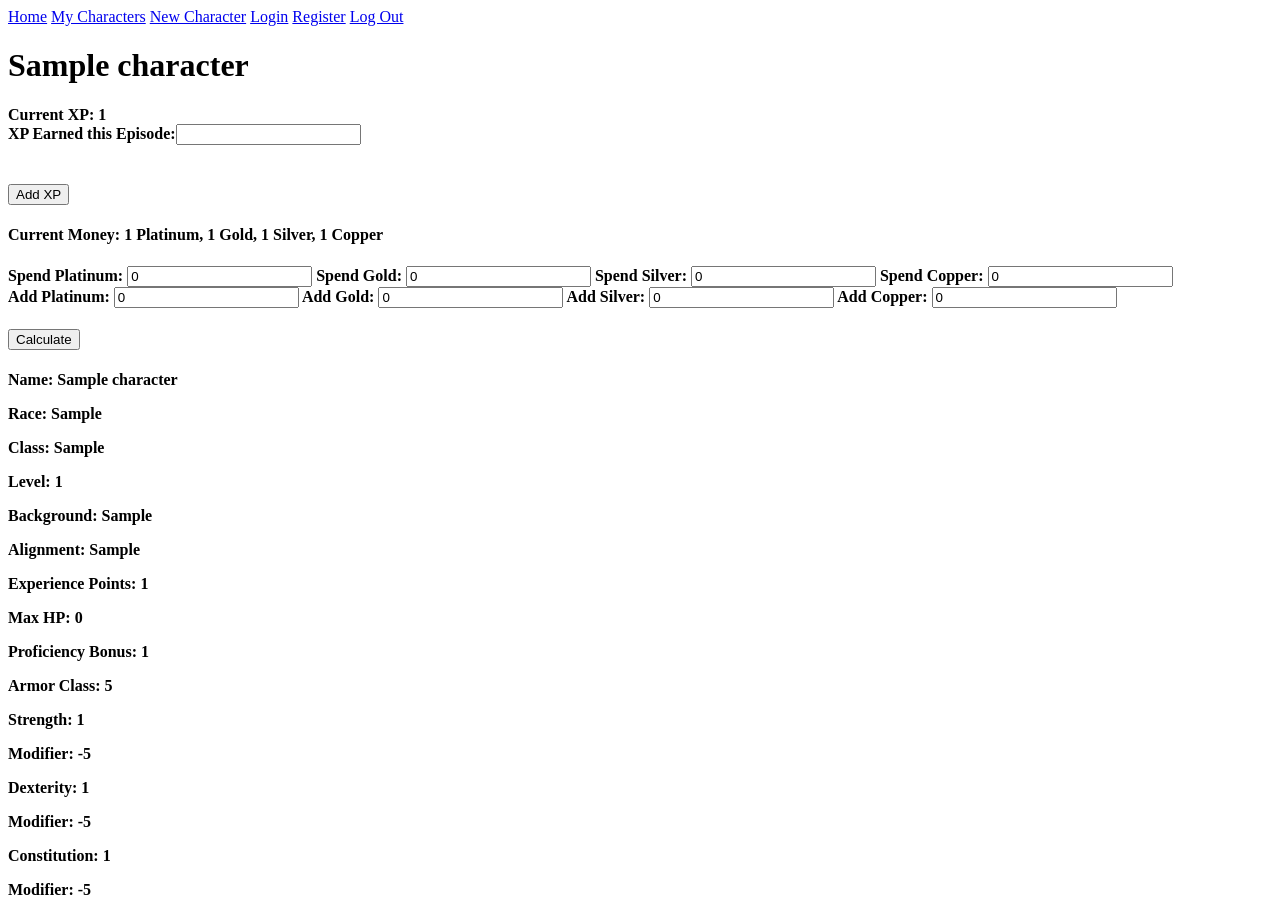
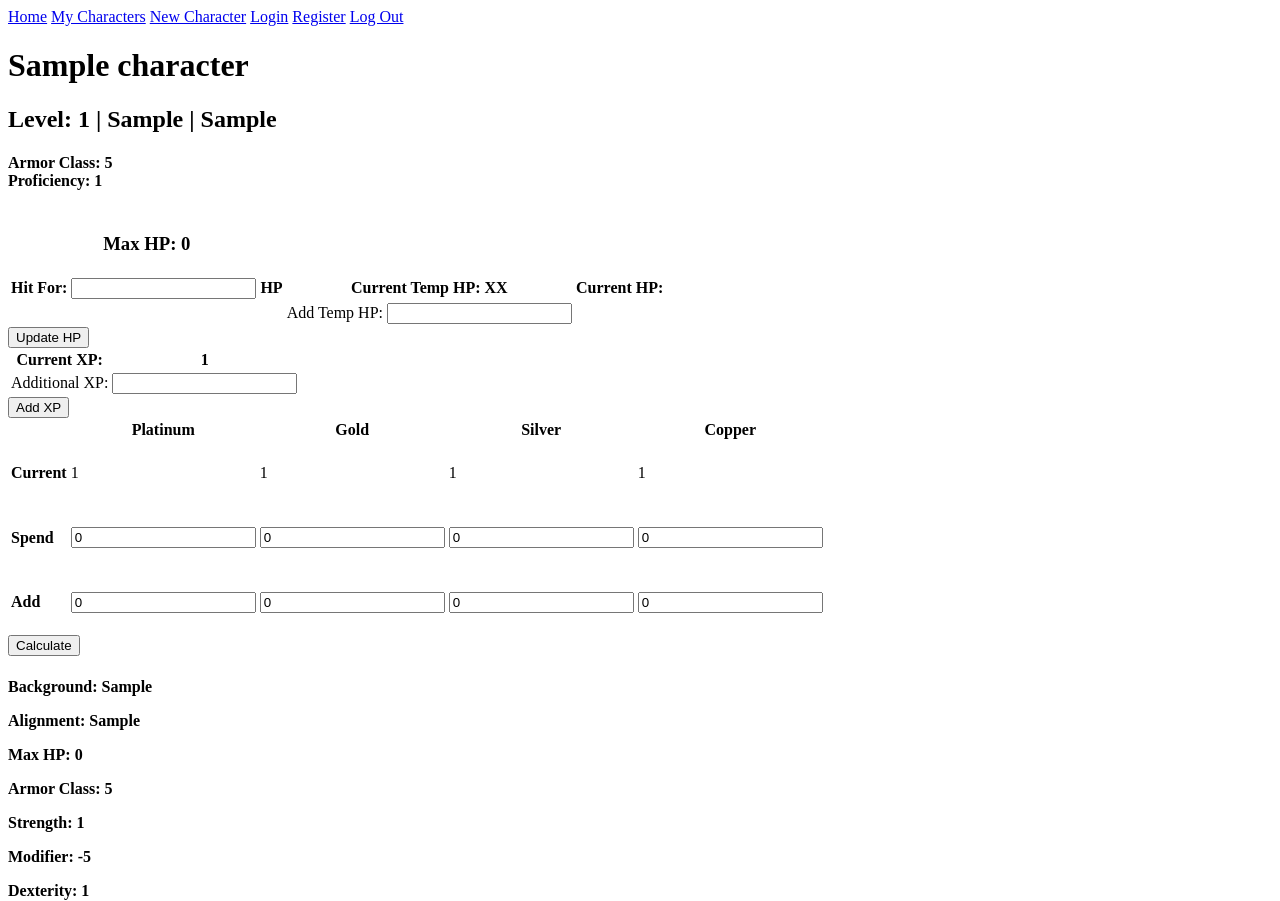
Before and after one commit to PESmereczniak/charsheets, a Flask app: page /characterSheet?id=1 in a window 1280 px wide. Shown: the top 901 px of the page. Run offline with Flask 2, Linux system fonts and the light colour scheme; the visitor is signed in with stand-in values (Sample User, id 1); tables that the repository leaves empty hold one stand-in row (values such as "Sample post").

Commit message:
start HP added, level XP Pro update added, start HP tracking

```diff
--- a/main.py
+++ b/main.py
@@ -268,9 +268,22 @@ def createNew():
     charisma = int(request.form['charisma'])
     charisma = charisma + chabns
 
-#SET HP TO 0; forces int
+#SET HP
+    #Need TOTAL Constitution Mod for start HP
+    if int(constitution + conbns)%2==0:
+        conmod = int((int((constitution + conbns)-10))/2)
+    else:
+        conmod = int((int((constitution + conbns)-11))/2)
+    #HP Functions
     hp = 0
-
+    if charclass == "Barbarian":
+        hp = 12 + conmod + (7*(level-1))
+    if charclass == "Bard" or charclass == "Cleric" or charclass == "Druid" or charclass == "Monk" or charclass == "Rogue" or charclass == "Warlock":
+        hp = 8 + conmod + (5*(level-1))
+    if charclass == "Fighter" or charclass == "Paladin" or charclass == "Ranger":
+        hp = 10 + conmod + (6*(level-1))
+    if charclass == "Sorcerer" or charclass == "Wizard":
+        hp = 6 + conmod + (4*(level-1))
 #SETS CHARACTERS MONEY (CURRENTLY STATIC, BUT WILL BE MADE TO FIT DIFFERENT CLASSES)
     charCopper = 0
     charSilver = 0
@@ -438,9 +451,73 @@ def updateXP():
     #Get Current XP from TABLE
     currentXP = thisCharacter.exp
     plusXP = int(request.form['additionalXP']) #CRASHES IF THIS IS BLANK
-#    return 'The value of plusXP: ' + str(plusXP)
+    newXP = currentXP + plusXP
+#GIVES NEW LEVEL AND NEW PROFICIENCY BONSU
+    if newXP <= 299:
+        newLevel = 1
+        newProficiency = 2
+    if newXP > 299 and newXP < 900:
+        newLevel = 2
+        newProficiency = 2
+    if newXP >= 900 and newXP < 2700:
+        newLevel = 3
+        newProficiency = 2
+    if newXP >= 2700 and newXP < 6500:
+        newLevel = 4
+        newProficiency = 2
+    if newXP >= 6500 and newXP < 14000:
+        newLevel = 5
+        newProficiency = 3
+    if newXP >= 14000 and newXP < 23000:
+        newLevel = 6
+        newProficiency = 3
+    if newXP >= 23000 and newXP < 34000:
+        newLevel = 7
+        newProficiency = 3
+    if newXP >= 34000 and newXP < 48000:
+        newLevel = 8
+        newProficiency = 3
+    if newXP >= 48000 and newXP < 64000:
+        newLevel = 9
+        newProficiency = 4
+    if newXP >= 64000 and newXP < 85000:
+        newLevel = 10
+        newProficiency = 4
+    if newXP >= 85000 and newXP < 100000:
+        newLevel = 11
+        newProficiency = 4
+    if newXP >= 100000 and newXP < 120000:
+        newLevel = 12
+        newProficiency = 4
+    if newXP >= 120000 and newXP < 140000:
+        newLevel = 13
+        newProficiency = 5
+    if newXP >= 140000 and newXP < 165000:
+        newLevel = 14
+        newProficiency = 5
+    if newXP >= 165000 and newXP < 195000:
+        newLevel = 15
+        newProficiency = 5
+    if newXP >= 195000 and newXP < 225000:
+        newLevel = 16
+        newProficiency = 5
+    if newXP >= 225000 and newXP < 265000:
+        newLevel = 17
+        newProficiency = 6
+    if newXP >= 265000 and newXP < 305000:
+        newLevel = 18
+        newProficiency = 6
+    if newXP >= 305000 and newXP < 355000:
+        newLevel = 19
+        newProficiency = 6
+    if newXP > 355000:
+        newLevel = 20
+        newProficiency = 6
+
     if request.method == 'POST':
-        thisCharacter.exp = currentXP + plusXP
+        thisCharacter.exp = newXP
+        thisCharacter.level = newLevel
+        thisCharacter.proficiency = newProficiency
         db.session.commit()
         return redirect('/characterSheet?id='+CID)
 
@@ -451,9 +528,6 @@ def calcMoney():
     thisCharacter = Character.query.get(CID)
 
 #GET +/- MONEY FROM FORM (WORKS; NEEDS REFINMENT)
-    # monies = ['addPlat', 'addGold', 'addSilv', 'addCopp', 'subPlatt', 'subGold', 'subSilv', 'subCopp']
-    # for i in monies:
-    #     i = int(request.form["i"])
     addPlat = int(request.form['addPlat'])
     addGold = int(request.form['addGold'])
     addSilv = int(request.form['addSilv'])
@@ -476,7 +550,7 @@ def calcMoney():
 #CHANGE CHARACTERS CURRENT MONEY AMMOUNT (NEED TO MAKE CHANGES FOR values greater than one conversion)
     newCopp = currentcopp + addCopp - subCopp
 
-    if newCopp > 99 or currentcopp > 99:
+    while newCopp > 99 or currentcopp > 99:
         newCopp = newCopp - 100
         uppSilv = 1
     if newCopp <= 0 or currentcopp <=0:
@@ -502,7 +576,6 @@ def calcMoney():
 
 #UPDATES CHARACTER MONEY
     if request.method == 'POST':
-#MONEY UPDATER FUNCTIONS HERE
         thisCharacter.charPlatinum = newPlat
         thisCharacter.charGold = newGold
         thisCharacter.charSilver = newSilv
@@ -510,6 +583,17 @@ def calcMoney():
         db.session.commit()
         return redirect('/characterSheet?id='+CID)
 
+#IN-GAME HP CONTROLS
+# @app.route('/hpMods')
+# def hpMods():
+#     #Identify Character with Character ID
+#     CID = request.form["charID"]
+#     thisCharacter = Character.query.get(CID)
+#     #GET CURRENT HP LEVELS
+#     maxHP =
+#     hitHP =
+#     addTmpHP =
+#     subTmpHP =
 #RENDERS PAGE OF CHARACTERS CREATED BY CURRENT USER
 @app.route('/userCharacters', methods=['POST', 'GET'])
 def characters():
--- a/templates/character.html
+++ b/templates/character.html
@@ -2,7 +2,7 @@
 {% block content %}
 <html>
     <head>
-        <title>{{title}}</title>
+        <title>{{title}} Level: {{thisCharacter.level}} {{thisCharacter.charclass}}</title>
         <style>
             .error {
                 color: red;
@@ -19,35 +19,83 @@
         {% endfor %}
         </ul>
     {% endwith %}    -->
-<form action = "/updateXP" method="POST">
-  <input type="text" name="charID" value={{thisCharacter.id}} hidden>
-  <h4>Current XP: {{thisCharacter.exp}}<br>XP Earned this Episode:<input type="number" name="additionalXP" id="21"></h4><br>
+<h2>Level: {{thisCharacter.level}} | {{thisCharacter.race}} | {{thisCharacter.charclass}}</h2>
+<h4>Armor Class: {{ac}}<div name = 'proficiency'>Proficiency: {{thisCharacter.proficiency}}</div></h4>
+<form action = "/hpMods" method="POST"> <input type="text" name="charID" value={{thisCharacter.id}} hidden>
+  <table>
+    <tr>
+      <th><h3>Max HP: {{hp}}</h3></th>
+      <th> </th>
+      <th> </th>
+      <th> </th>
+    </tr>
+    <tr>
+      <th>Hit For: <input type="text" name="subHP"> HP</th>
+      <th>Current Temp HP: XX</th>
+      <th>Current HP: </th>
+    </tr>
+    <tr>
+      <td> </td>
+      <td>Add Temp HP: <input type="text" name="addTempHP"></td>
+      <td> </td>
+    </tr>
+  </table>
+  <input type="submit" value="Update HP">
+</form>
+<form action = "/updateXP" method="POST"> <input type="text" name="charID" value={{thisCharacter.id}} hidden>
+  <table>
+    <tr>
+      <th>Current XP:</th>
+      <th>{{thisCharacter.exp}}</th>
+    </tr>
+    <tr>
+      <td>Additional XP:</td>
+      <td><input type="number" name="additionalXP" id="21"></td>
+    </tr>
+  </table>
   <input type="submit" value="Add XP">
 </form>
-<form action="/calcMoney" method="POST">  <input type="text" name="charID" value={{thisCharacter.id}} hidden>
-  <h4>Current Money: {{thisCharacter.charPlatinum}} Platinum, {{thisCharacter.charGold}} Gold, {{thisCharacter.charSilver}} Silver, {{thisCharacter.charCopper}} Copper</h4>
-  <h4>Spend Platinum: <input type="number" name="subPlat" value=0>
-    Spend Gold: <input type="number" name="subGold" value=0>
-    Spend Silver: <input type="number" name="subSilv" value=0>
-    Spend Copper: <input type="number" name="subCopp" value=0>
-    <br>Add Platinum: <input type="number" name="addPlat" value=0>
-    Add Gold: <input type="number" name="addGold" value=0>
-    Add Silver: <input type="number" name="addSilv" value=0>
-    Add Copper: <input type="number" name="addCopp" value=0></h4>
+<form action="/calcMoney" method="POST"> <input type="text" name="charID" value={{thisCharacter.id}} hidden>
+  <table>
+    <tr>
+      <th> </th>
+      <th>Platinum</th>
+      <th>Gold</th>
+      <th>Silver</th>
+      <th>Copper</th>
+    </tr>
+    <tr>
+      <td><h4>Current</h4></td>
+      <td>{{thisCharacter.charPlatinum}}</td>
+      <td>{{thisCharacter.charGold}}</td>
+      <td>{{thisCharacter.charSilver}}</td>
+      <td>{{thisCharacter.charCopper}}</td>
+    </tr>
+    <tr>
+      <td><h4>Spend</h4></td>
+      <td><input type="number" name="subPlat" value=0></td>
+      <td><input type="number" name="subGold" value=0></td>
+      <td><input type="number" name="subSilv" value=0></td>
+      <td><input type="number" name="subCopp" value=0></td>
+    </tr>
+    <tr>
+      <td><h4>Add</h4></td>
+      <td><input type="number" name="addPlat" value=0></td>
+      <td><input type="number" name="addGold" value=0></td>
+      <td><input type="number" name="addSilv" value=0></td>
+      <td><input type="number" name="addCopp" value=0></h4></td>
+    </tr>
+  </table>
   <input type="submit" value="Calculate">
   </form>
 
 <div name = 'Character.name'>
-  <h4><p name = 'name'>Name: {{thisCharacter.name}}</p>
-  <p name = 'race'>Race: {{thisCharacter.race}}</p>
-  <p name = 'charclass'>Class: {{thisCharacter.charclass}}</p>
-  <p name = 'level'>Level: {{thisCharacter.level}}</p>
+  <h4>
   <p name = 'background'>Background: {{thisCharacter.background}}</p>
   <p name = 'alignment'>Alignment: {{thisCharacter.alignment}}</p>
-  <p name = "exp" value={{thisCharacter.exp}}>Experience Points: {{thisCharacter.exp}}</p>
   <p name = 'hp'>Max HP: {{hp}}</p>
 
-  <p name = 'proficiency'>Proficiency Bonus: {{thisCharacter.proficiency}}</p>
+  </p>
   <p>Armor Class: {{ac}}</p>
   <p name = 'strength'>Strength: {{thisCharacter.strength}}</p>
   <p>Modifier: {{strmod}}</p>
```
